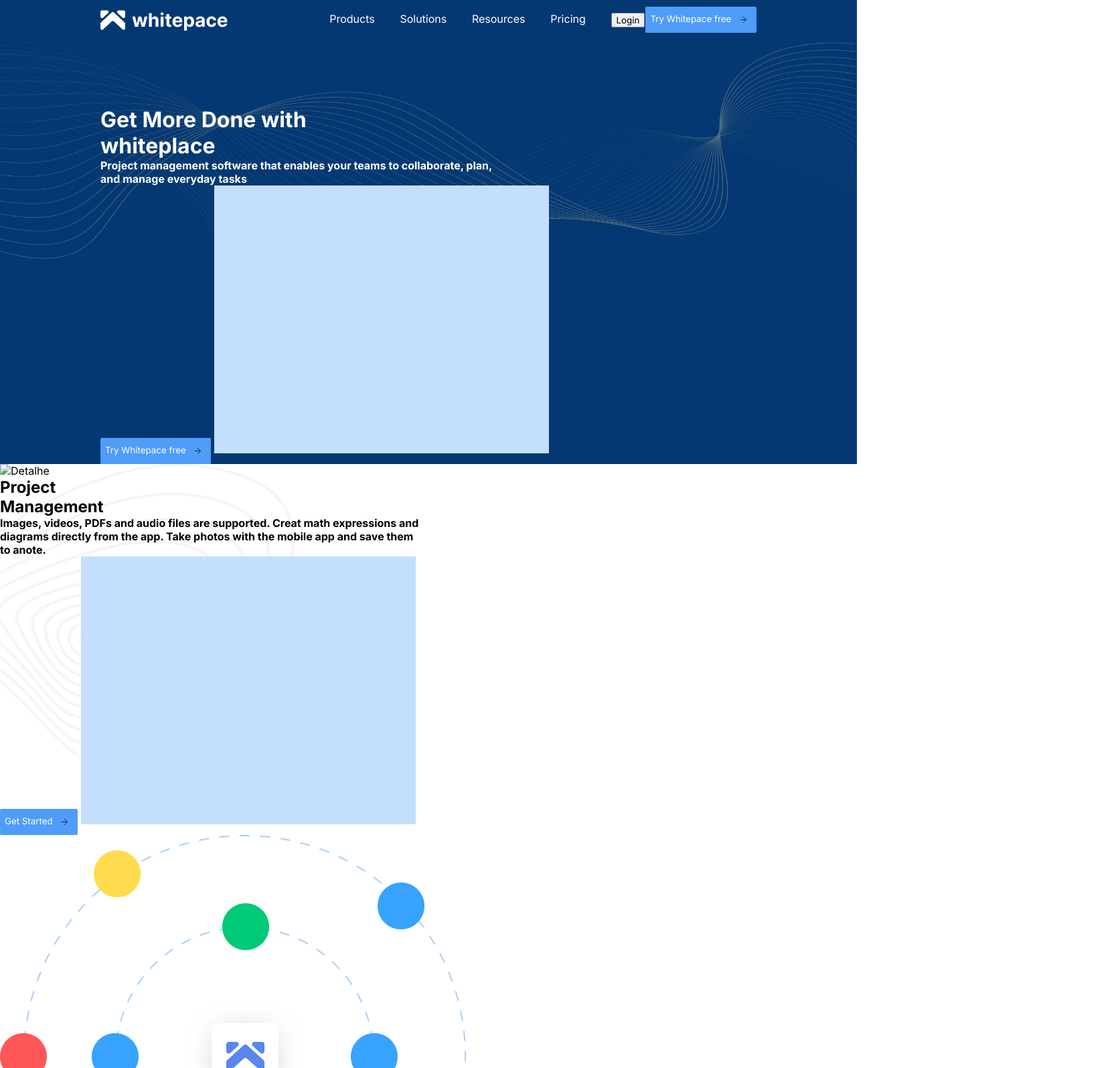
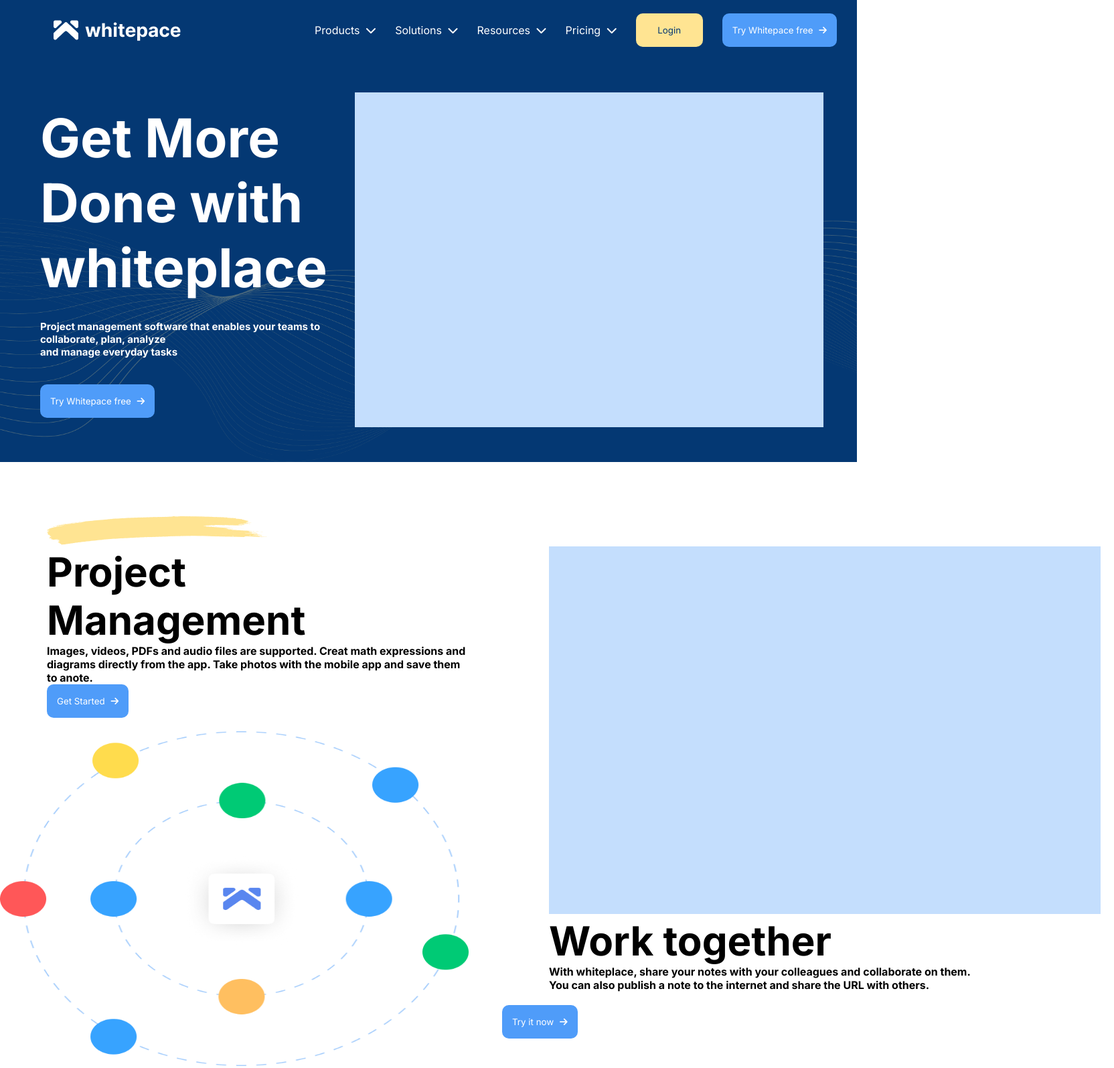
Before and after one commit to Isabellabeatriz/CopyFigma, a plain HTML site: page index.html in a window 1280 px wide. Shown: the top 1595 px of the page at 67% size, 1664 px wide, since content can reach past the window. Drawn offline with Linux system fonts and the light colour scheme.

Commit message:
Término do header e continuação do css

```diff
--- a/index.html
+++ b/index.html
@@ -4,43 +4,54 @@
     <meta charset="UTF-8">
     <meta name="viewport" content="width=device-width, initial-scale=1.0">
     <link rel="stylesheet" href="style.css">
+    <link href="https://cdnjs.cloudflare.com/ajax/libs/font-awesome/6.0.0/css/all.min.css" rel="stylesheet">
     <title>CopyFigma</title>
 </head>
-<body>
+<body class="container">
     <nav>
         <ul class="nav-bar">
             <img class="logo" src="/images/Logo.png" alt="Logo Whitepace">
-            <li>Products <img class="icon" src="/images/Down Arrow.png" alt="seta para baixo"></li>
-            <li>Solutions <img class="icon" src="/images/Down Arrow.png" alt="seta para baixo"></li>
-            <li>Resources <img class="icon" src="/images/Down Arrow.png" alt="seta para baixo"></li>
-            <li>Pricing <img class="icon" src="/images/Down Arrow.png" alt="seta para baixo"></li>
-            <button>Login</button>
-            <button class="blue-button">Try Whitepace free <img class="icon" src="/images/Right arrow Icon.png" alt="seta para direita"></button>
+            <li>Products <i class="fa-solid fa-chevron-down"></i></li>
+            <li>Solutions <i class="fa-solid fa-chevron-down"></i></li>
+            <li>Resources <i class="fa-solid fa-chevron-down"></i></li>
+            <li>Pricing <i class="fa-solid fa-chevron-down"></i></li>
+            <button class="orange-button">Login</button>
+            <button class="blue-button">Try Whitepace free <i class="fa-solid fa-arrow-right"></i></button>
         </ul>
     </nav>
     <header class="bg-blue">
-        <div>
+        <div class="text">
             <h1>Get More Done with<br/>whiteplace</h1>
-            <h4>Project management software that enables your teams to collaborate, plan, <br> and manage everyday tasks</h4>
-            <button class="blue-button">Try Whitepace free <img class="icon" src="/images/Right arrow Icon.png" alt="seta para direita"></button>
+            <h4>Project management software that enables your teams to collaborate, plan, analyze <br> and manage everyday tasks</h4>
+            <button class="blue-button">Try Whitepace free <i class="fa-solid fa-arrow-right"></i></button>
+        </div>
+        <div class="image-right">
             <img class="tela_azul" src="/images/tela azul.png" alt="Tela azul">
         </div>
     </header>
-    <article>
-        <div class="left-content">
-            <img src="" alt="Detalhe">
+    <article class="project">
+        <section >
+            <div class="left">
+                <img class="detail" src="/images/orange-detail.png" alt="Detalhe">
                 <h2>Project<br>Management</h2>
                 <h4>Images, videos, PDFs and audio files are supported. Creat math expressions and<br> diagrams directly from the app. Take photos with the mobile app and save them<br>to anote.</h4>
-            <button class="blue-button">Get Started <img class="icon" src="/images/Right arrow Icon.png" alt="seta para direita"></button>
-            <img class="tela_azul" src="/images/tela azul.png" alt="Tela azul">
+                <button class="blue-button">Get Started <i class="fa-solid fa-arrow-right"></i></button>
             </div>
-        <div class="right-content">
-            <img src="/images/Work Together Image.png" alt="Ciclo">
+            <div class="right">
+                <img class="tela_azul" src="/images/Work Together Image.png" alt="Tela azul">
+            </div>
+        </section>
+        <section >
+            <div class="left">
+                <img src="/images/tela azul.png" alt="Ciclo">
                 <h2>Work together</h2>
                 <h4>With whiteplace, share your notes with your colleagues and collaborate on them. <br>You can also publish a note to the internet and share the URL with others.</h4>
-            <button class="blue-button">Try it now <img class="icon" src="/images/Right arrow Icon.png" alt="seta para direita"></button>
             </div>
-    </article>
+            <div class="right">
+                <button class="blue-button">Try it now <i class="fa-solid fa-arrow-right"></i></button>
+            </div>
+        </section>
+    <!-- </article>
     <article class="bg-blue">
         <h2>Use as Extension</h2>
         <h4>Use the web clipper extension, avaliable on Chrome and Firefox, to save web pages<br>of the screenshots as notes.</h4>
@@ -210,6 +221,6 @@
         <img src="" alt="logo facebook">
         <img src="" alt="logo twitter">
         <img src="" alt="logo linkedin">
-    </footer>
+    </footer> -->
 </body>
 </html>
--- a/style.css
+++ b/style.css
@@ -11,11 +11,12 @@
 
 *{
     margin: 0;
-    font-family: 'inter', 'Franklin Gothic Medium', 'Arial Narrow', Arial, sans-serif;
+    font-family: 'inter', 'Franklin Gothic Medium', 'Arial Narrow', 'Arial', 'sans-serif';
 }
 
 .logo{
-    padding-right: 150px;
+    padding-right: 170px;
+    margin-left: 50px;
 }
 
 .nav-bar{
@@ -25,47 +26,93 @@
     list-style: none;
     background-color: var(--primary-color);
     color: var(--neutral-color);
-    padding: 10px 150px;
+    padding: 20px 30px;
 }
 
-.icon{
-    height: 25px;
-    margin-left: 2px;
-    vertical-align: middle;
-    color: var(--neutral-color);
+i{
+    padding-left: 5px;
 }
 
 .bg-blue{
     background-color: var(--primary-color);
     color: var(--neutral-color);
-    padding-left: 150px;
-}
-
-.bg-blue h1{
-    padding-top: 100px;
 }
 
 header{
     background-image: url(/images/Element.png);
     background-size: 100%;
     background-repeat: no-repeat;
+    background-position: bottom;
+    height: 600px;
+}
+
+.text{
+    margin-left: 60px;
+    font-size: 40px;
+}
+
+.text h4{
+    font-size: 15px;
+    padding: 30px 0px;
+}
+
+.image-right{
+    margin-right: 50px;
+}
+
+.bg-blue{
+    display: flex;
+    align-items: center;
+    justify-content: space-between;
 }
 
 .tela_azul{
-    height: 400px;
-    width: 500px;
+    height: 500px;
+    width: 700px;
 }
 
 .blue-button{
     background-color: var(--secondary-color);
     color: var(--neutral-color);
     border: none;
-    border-radius: 2px;
-    padding: 7px;
+    border-radius: 10px;
+    padding: 15px;
     align-items: center;
+    height: 50px;
+}
+
+.orange-button{
+    background-color: var(--detail-color);
+    color: var(--primary-color);
+    border: none;
+    border-radius: 10px;
+    padding: 15px;
+    align-items: center;
+    width: 100px;
+    height: 50px;
 }
 
 .left-content{
     background-image: url(/images/detalhe\ lateral.png);
     background-repeat: no-repeat;
 }
+
+h2{
+    font-size: 60px;
+}
+
+.project{
+    display: flex;
+    justify-content: space-between;
+    align-items: center;
+    margin-top: 60px;
+}
+
+.left{
+    margin-left: 50px;
+    padding: 20px 20px;
+}
+
+.right{
+    margin-right: 50px;
+}
```
Also changed, not shown: images/Down Arrow.png (deleted), images/Group.png (deleted), images/Right arrow Icon.png (deleted), images/Slider.png (deleted), images/blue-detail.png (added), images/orange-detail.png (added). Lines whose indentation alone changed are shown as unchanged.
